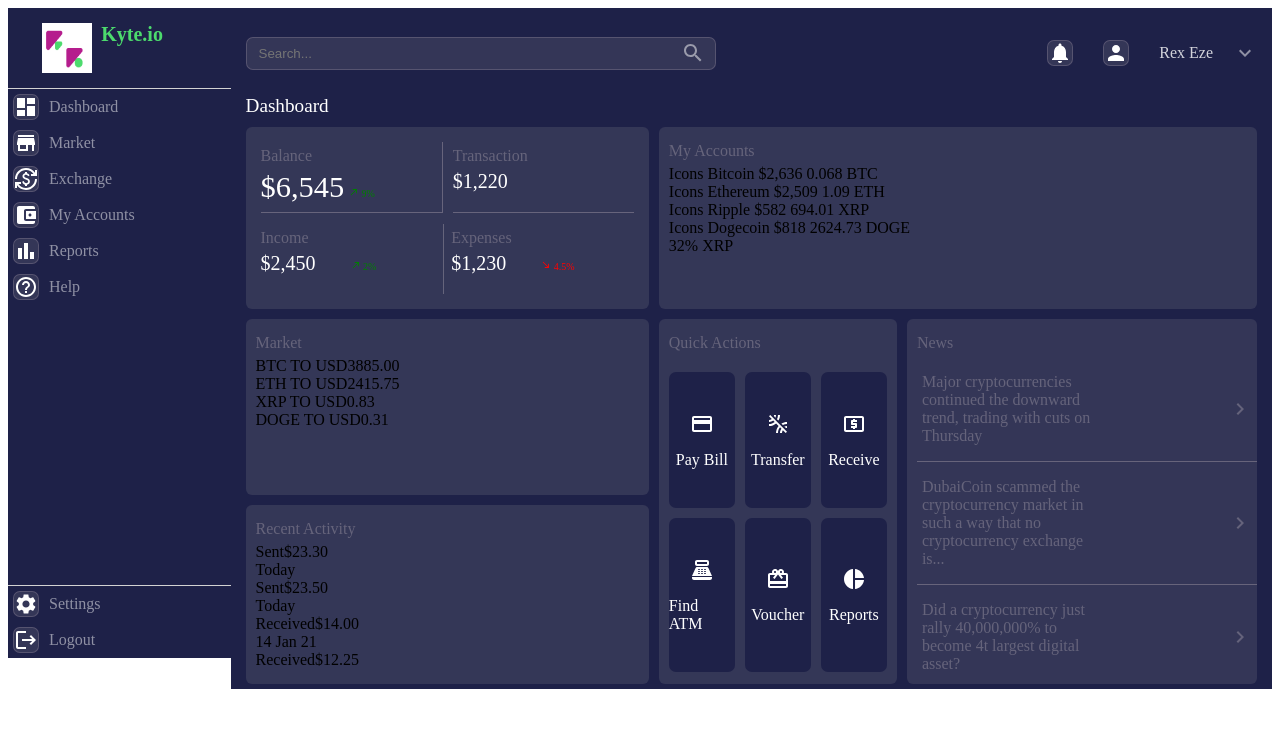
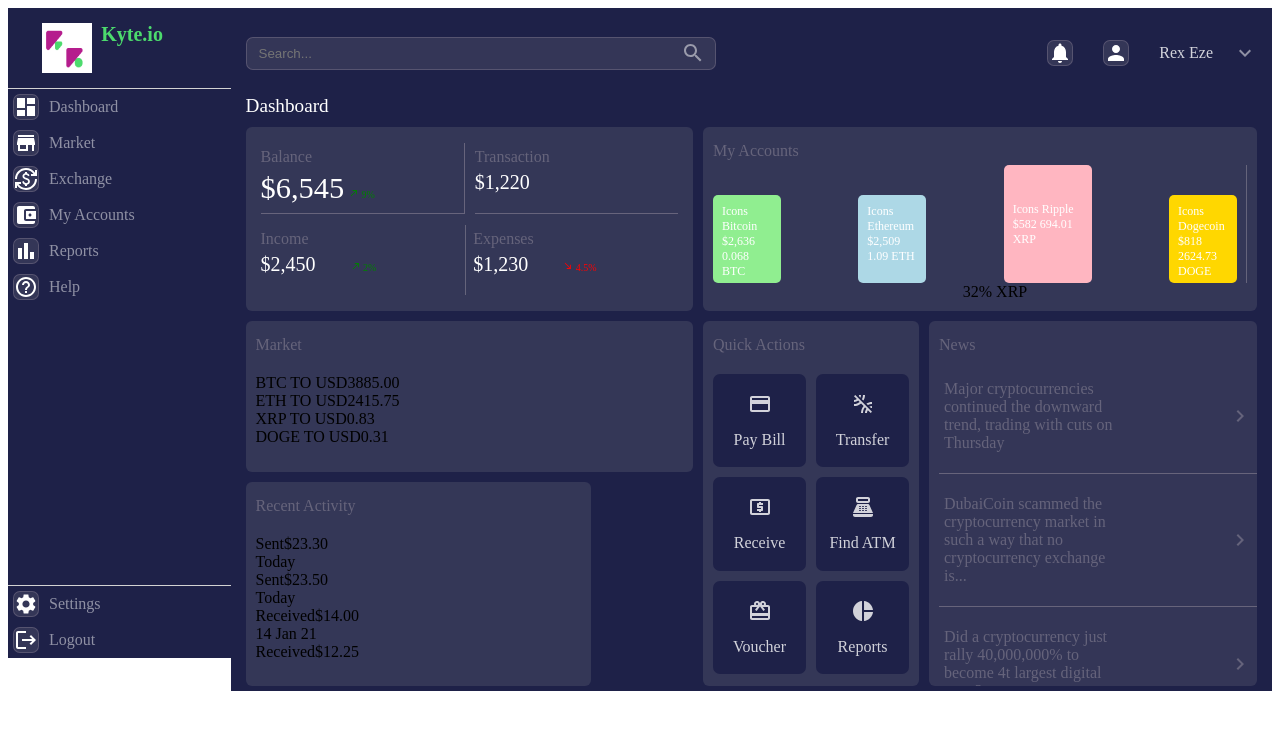
Before and after one commit to TobyMike-max/KyteDashboard-App, a React (Create React App) app: page / in a window 1280 px wide. Shown: the top 730 px of the page. Built offline with nearby package versions, Linux system fonts and the light colour scheme.

Commit message:
[Modified]: Changed and Added styling to gridbar components

```diff
--- a/src/components/Gridbar/Gridbar.css
+++ b/src/components/Gridbar/Gridbar.css
@@ -91,19 +91,124 @@
 .myAccounts{
   grid-area: myAccounts;
   background: #56586E66 0% 0% no-repeat padding-box;
-  min-height: 150px;
+  min-height: 70px;
   border-radius: 6px;
   padding: 10px;
+}
+
+.charts{
+  display: flex;
+  flex-direction: row;
+  /* justify-content: space-between; */
+}
+
+.bar_chart{
+  display: flex;
+  flex-direction: row;
+  justify-content: space-between;
+  color: white;
+  font-size: 12px;
+  border-right: 1px solid #EEDFDF45;
+  /* padding-right: 15px; */
+}
+
+.bitcoin{
+  background-color: lightgreen;
+  padding: 9px;
+  margin-right: 9px;
+  border-radius: 5px;
+  margin-top: 30px;
+  width: 50px;
+  height: 70px;
+}
+
+.ether{
+  background-color: lightblue;
+  padding: 9px;
+  margin-right: 9px;
+  border-radius: 5px;
+  margin-top: 30px;
+  width: 50px;
+  height: 70px;
+}
+
+.ripple{
+  background-color: lightpink;
+  padding: 9px;
+  margin-right: 9px;
+  border-radius: 5px;
+  /* margin-top: 20px; */
+  width: 70px;
+  height: 100px;
+  display: flex;
+  flex-direction: column;
+  justify-content: center;
+  /* align-items: center; */
+}
+
+.doge{
+  background-color: gold;
+  padding: 9px;
+  margin-right: 9px;
+  border-radius: 5px;
+  margin-top: 30px;
+  width: 50px;
+  height: 70px;
+}
+
+.marg{
+  margin-bottom: 0px;
+}
+
+.pie_chart{
+  display: flex;
+  justify-content: center;
+  align-items: center;
+  margin-left: 30px;
+}
+
+.circle{
+  height: 65px;
+  width: 65px;
+  border-radius: 50%;
+  background-color: #56586E66;
+  display: flex;
+  flex-direction: column;
+  justify-content: center;
+  align-items: center;
+  border: 1px solid #EEDFDF45;
 }
 
 /*Market styling */
 .market{
   grid-area: market;
   background: #56586E66 0% 0% no-repeat padding-box;
-  min-height: 150px;
-  /* width: 100%; */
+  min-height: 90px;
+  width: inherit;
   border-radius: 6px;
   padding: 10px;
+}
+
+.market .text{
+  padding-bottom: 20px;
+}
+
+.market_container{
+  display: flex;
+  flex-direction: row;
+  overflow-x: scroll;
+}
+
+.market_flex{
+  display: flex;
+  flex-direction: column;
+  height: 60px;
+  width: 30%;
+  background-color: #1E2148;
+  padding: 10px;
+  margin-right: 10px;
+  border-radius: 5px;
+  color: rgba(255, 255, 255, 0.8);
 }
 
 /*Quick Action Styling */
@@ -133,7 +238,7 @@
   align-items: center;
   background-color: #1E2148;
   border-radius: 7px;
-  color: white;
+  color: rgba(255, 255, 255, 0.8);
   cursor: pointer;
 }
 
@@ -159,7 +264,7 @@
   justify-content: space-between;
   align-items: center;
   width: 100%;
-  padding: 0 5px;
+  padding: 5px 5px;
   border-bottom: 1px solid #EEDFDF45;
   color: #EEDFDF45;
   /* background-color: orange; */
@@ -175,7 +280,36 @@
   grid-area: recentActivity;
   background: #56586E66 0% 0% no-repeat padding-box;
   min-height: 100px;
+  width: 325px;
   border-radius: 6px;
   padding: 10px;
   /* width: 100%; */
 }
+
+.recentActivity .text{
+  padding-bottom: 20px;
+}
+.recent_container{
+  display: flex;
+  overflow-x: scroll;
+  color: rgba(255, 255, 255, 0.8);
+  /* justify-content: center; */
+  /* align-items: center; */
+}
+
+.activ{
+  display: flex;
+  background-color: #1E2148;
+  margin-right: 10px;
+  border-radius: 5px;
+  padding: 10px;
+  justify-content: space-between;
+}
+
+.flex_column{
+  display: flex;
+  flex-direction: column;
+  justify-content: center;
+  align-items: flex-start;
+  margin-right: 5px;
+}
```
